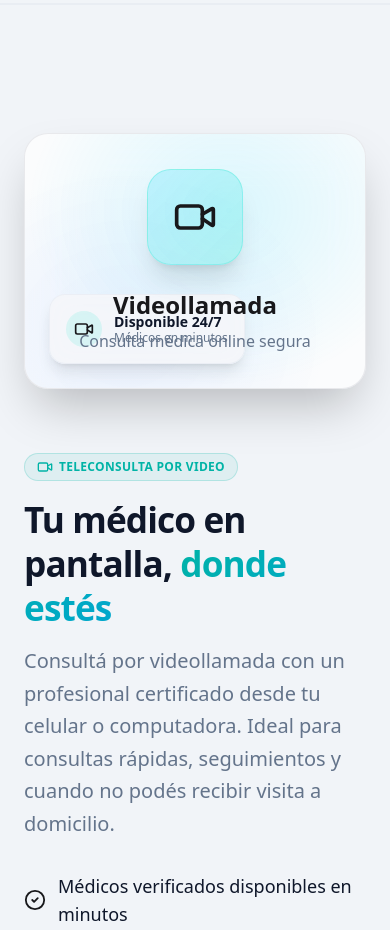
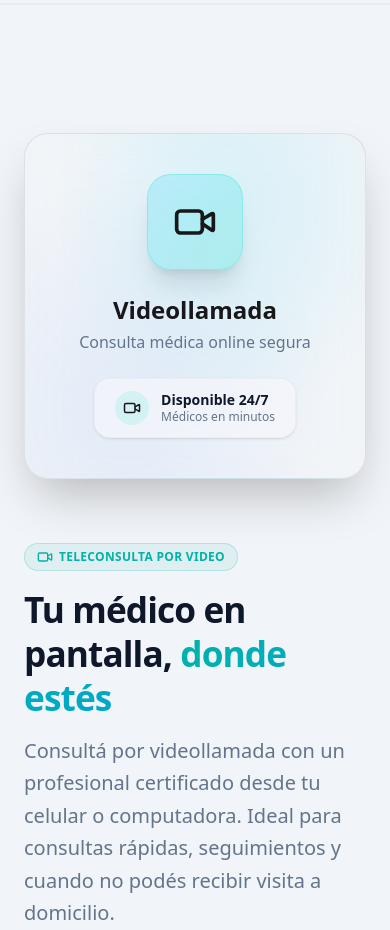
Before and after one commit to facu1391/DocYA, a Next.js app: page / in a window 390 px wide. Shown: the part 6120-7050 px from the top of the page. Built offline with nearby package versions, Linux system fonts and the light colour scheme; no server answers.

Commit message:
Fix TeleconsultaSection mobile: sacar absolute del badge, layout en columna

```diff
--- a/src/components/landing-public/nueva-landing/TeleconsultaSection.tsx
+++ b/src/components/landing-public/nueva-landing/TeleconsultaSection.tsx
@@ -47,56 +47,39 @@ export default function TeleconsultaSection() {
 
         {/* Card visual */}
         <ScrollReveal delay={0.15} className="order-1 md:order-2">
-          <div className="glass-card relative flex aspect-[4/3] flex-col items-center justify-center overflow-hidden rounded-3xl shadow-2xl">
-            {/* Fondo degradado */}
           <div
-              className="absolute inset-0"
+            className="glass-card flex flex-col items-center justify-center gap-6 overflow-hidden rounded-3xl p-10 shadow-2xl"
             style={{
               background:
-                  "radial-gradient(ellipse at 60% 30%, rgba(0,210,255,0.13) 0%, transparent 70%), radial-gradient(ellipse at 30% 80%, rgba(58,134,255,0.10) 0%, transparent 60%)",
+                "radial-gradient(ellipse at 60% 20%, rgba(0,210,255,0.10) 0%, transparent 60%), radial-gradient(ellipse at 30% 80%, rgba(58,134,255,0.08) 0%, transparent 60%)",
             }}
-            />
-
-            {/* Ícono central */}
+          >
+            {/* Ícono */}
             <div
-              className="relative z-10 mb-6 flex h-24 w-24 items-center justify-center rounded-3xl shadow-xl"
+              className="flex h-24 w-24 items-center justify-center rounded-3xl shadow-xl"
               style={{
-                background:
-                  "linear-gradient(135deg, rgba(0,210,255,0.18) 0%, rgba(10,230,199,0.22) 100%)",
+                background: "linear-gradient(135deg, rgba(0,210,255,0.18) 0%, rgba(10,230,199,0.22) 100%)",
                 border: "1px solid rgba(10,230,199,0.25)",
               }}
             >
               <Video size={44} style={{ color: "var(--primary)" }} />
             </div>
 
-            <p
-              className="relative z-10 text-center text-2xl font-bold"
-              style={{ color: "var(--primary)" }}
-            >
+            <div className="text-center">
+              <p className="text-2xl font-bold" style={{ color: "var(--primary)" }}>
                 Videollamada
               </p>
-            <p className="relative z-10 mt-2 text-center text-text-muted">
-              Consulta médica online segura
-            </p>
+              <p className="mt-1 text-text-muted">Consulta médica online segura</p>
+            </div>
 
-            {/* Badge inferior */}
-            <div className="absolute bottom-6 left-6 flex items-center gap-3 rounded-2xl border border-border/50 bg-background/90 p-4 shadow-lg backdrop-blur-md">
-              <div
-                className="rounded-full p-2"
-                style={{
-                  background: "rgba(10,230,199,0.12)",
-                  color: "var(--primary)",
-                }}
-              >
-                <Video size={20} />
+            {/* Badge */}
+            <div className="flex items-center gap-3 rounded-2xl border border-border/50 bg-background/80 px-5 py-3 shadow backdrop-blur-md">
+              <div className="rounded-full p-2" style={{ background: "rgba(10,230,199,0.12)", color: "var(--primary)" }}>
+                <Video size={18} />
               </div>
               <div>
-                <p className="m-0 text-sm font-bold leading-tight">
-                  Disponible 24/7
-                </p>
-                <p className="m-0 text-xs text-text-muted">
-                  Médicos en minutos
-                </p>
+                <p className="m-0 text-sm font-bold leading-tight">Disponible 24/7</p>
+                <p className="m-0 text-xs text-text-muted">Médicos en minutos</p>
               </div>
             </div>
           </div>
```
Lines whose indentation alone changed are shown as unchanged.
